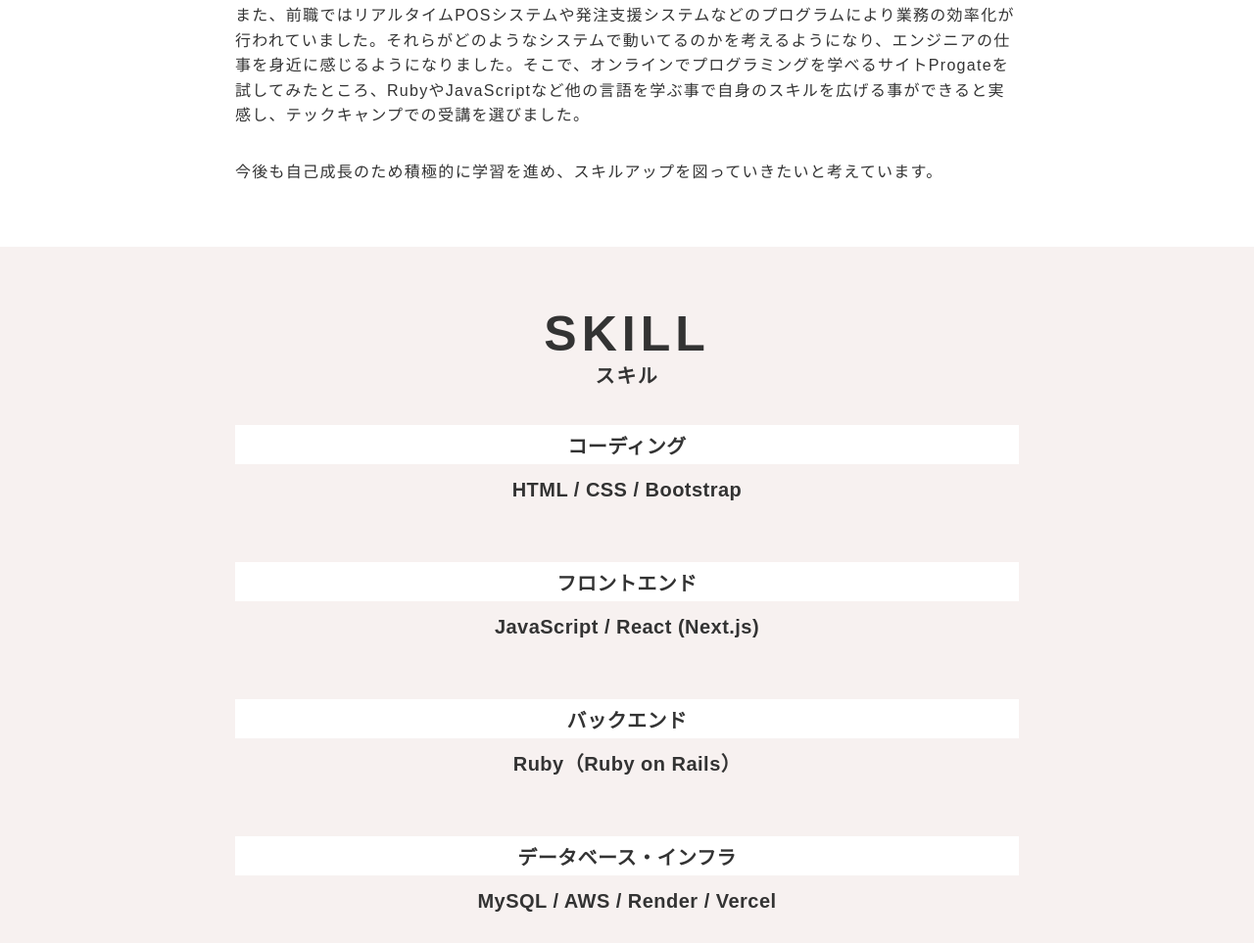
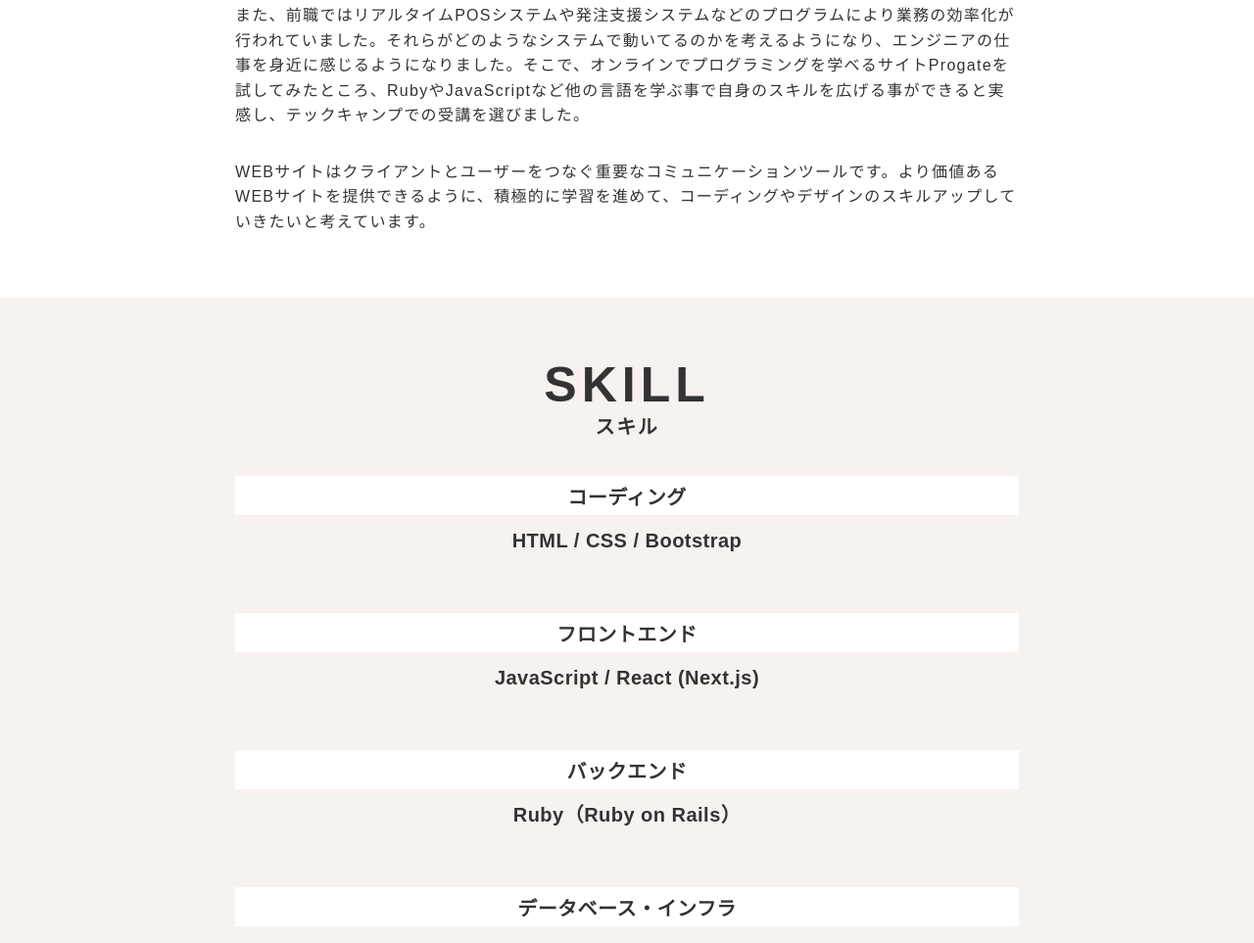
Before and after one commit to 1682123/portfolio-site, a plain HTML site: page index.html in a window 1280 px wide. Shown: the part 1187-2150 px from the top of the page at 98% size. Drawn offline with nearby package versions, Linux system fonts and the light colour scheme.

Commit message:
プロフィール修正

```diff
--- a/index.html
+++ b/index.html
@@ -98,7 +98,7 @@
                 また、前職ではリアルタイムPOSシステムや発注支援システムなどのプログラムにより業務の効率化が行われていました。それらがどのようなシステムで動いてるのかを考えるようになり、エンジニアの仕事を身近に感じるようになりました。そこで、オンラインでプログラミングを学べるサイトProgateを試してみたところ、RubyやJavaScriptなど他の言語を学ぶ事で自身のスキルを広げる事ができると実感し、テックキャンプでの受講を選びました。
               </p>
               <p>
-                今後も自己成長のため積極的に学習を進め、スキルアップを図っていきたいと考えています。
+                WEBサイトはクライアントとユーザーをつなぐ重要なコミュニケーションツールです。より価値あるWEBサイトを提供できるように、積極的に学習を進めて、コーディングやデザインのスキルアップしていきたいと考えています。
               </p>
             </div>
           </div>
```
